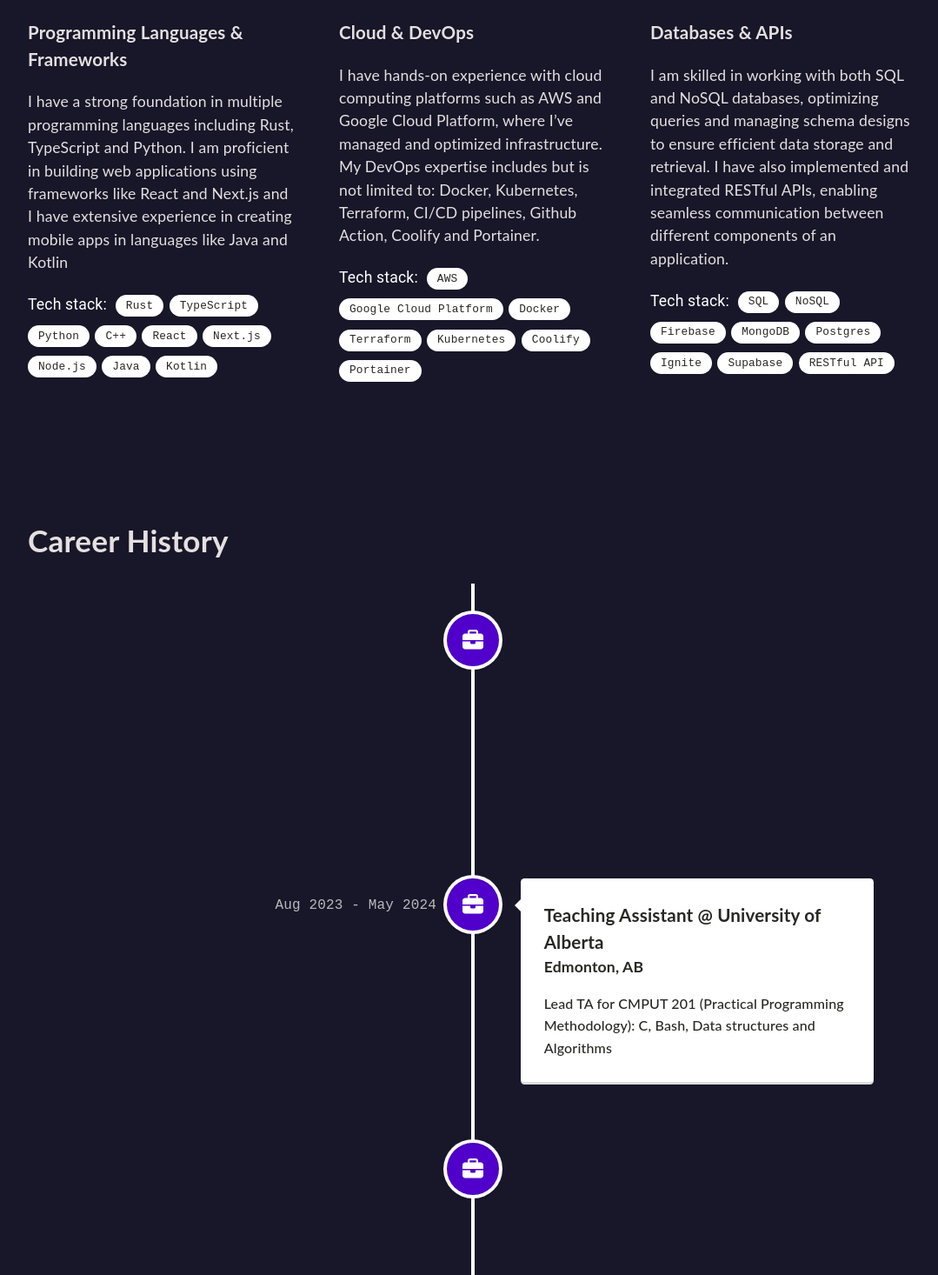
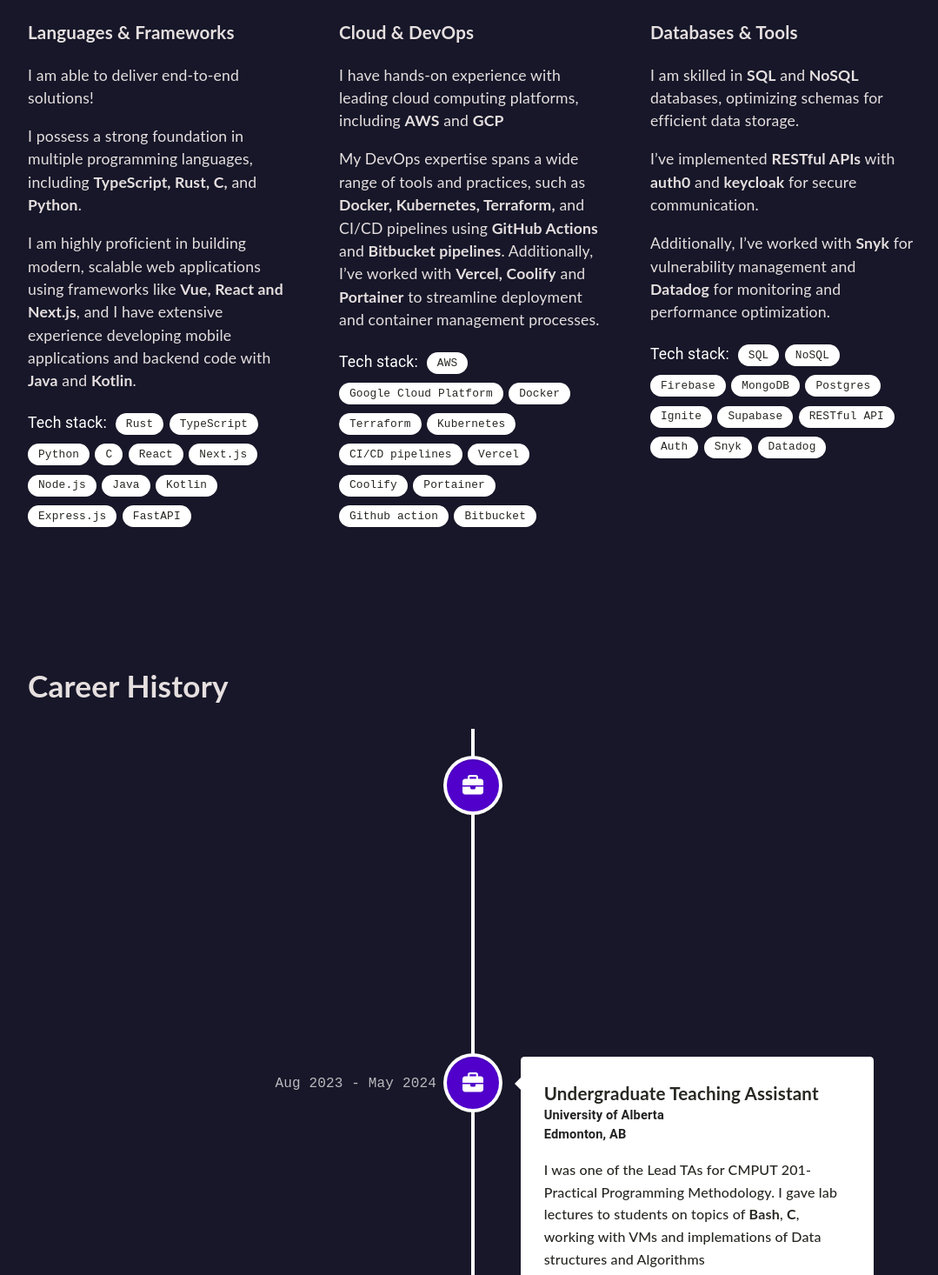
Before and after one commit to Micsushi/portfolio-website, a React (Create React App) app: page / in a window 1280 px wide. Shown: the part 1044-2510 px from the top of the page at 87% size, without its empty margins (96-1175 px from the left). Built offline with nearby package versions, Linux system fonts and the light colour scheme.

Commit message:
updated details

```diff
--- a/src/components/Expertise.tsx
+++ b/src/components/Expertise.tsx
@@ -9,12 +9,14 @@
     "Rust",
     "TypeScript",
     "Python",
-    "C++",
+    "C",
     "React",
     "Next.js",
     "Node.js",
     "Java",
-    "Kotlin"
+    "Kotlin",
+    "Express.js",
+    "FastAPI"
 ];
 
 const labelsSecond = [
@@ -23,12 +25,16 @@
     "Docker",
     "Terraform",
     "Kubernetes",
+    "CI/CD pipelines",
+    "Vercel",
     "Coolify",
     "Portainer",
+    "Github action",
+    "Bitbucket"
 ];
 
 const labelsThird = [
-    "SQL", "NoSQL", "Firebase", "MongoDB", "Postgres", "Ignite","Supabase", "RESTful API"
+    "SQL", "NoSQL", "Firebase", "MongoDB", "Postgres", "Ignite","Supabase", "RESTful API", "Auth", "Snyk", "Datadog"
 ];
 
 function Expertise() {
@@ -39,9 +45,21 @@
             <div className="skills-grid">
                 <div className="skill">
                     <FontAwesomeIcon icon={faReact} size="3x"/>
-                    <h3>Programming Languages & Frameworks</h3>
-                    <p>I have a strong foundation in multiple programming languages including Rust, TypeScript and Python. I am proficient in building web applications
-                         using frameworks like React and Next.js and I have extensive experience in creating mobile apps in languages like Java and Kotlin</p>
+                    <h3>Languages & Frameworks</h3>
+                        <p>
+                            I am able to deliver end-to-end solutions!
+                        </p>
+                        <p>
+                            I possess a strong foundation in multiple programming languages,
+                            including <b>TypeScript, Rust, C,</b> and <b>Python</b>.
+                        </p>
+                        <p>
+                            I am highly proficient
+                            in building modern, scalable web applications using frameworks
+                            like <b>Vue, React and Next.js</b>, and I have extensive experience
+                            developing mobile applications and backend code with <b>Java</b> and <b>Kotlin</b>.
+
+                        </p>
                     <div className="flex-chips">
                         <span className="chip-title">Tech stack:</span>
                         {labelsFirst.map((label, index) => (
@@ -53,8 +71,16 @@
                 <div className="skill">
                     <FontAwesomeIcon icon={faDocker} size="3x"/>
                     <h3>Cloud & DevOps</h3>
-                    <p>I have hands-on experience with cloud computing platforms such as AWS and Google Cloud Platform, where I’ve managed and optimized infrastructure.
-                        My DevOps expertise includes but is not limited to: Docker, Kubernetes,  Terraform, CI/CD pipelines, Github Action, Coolify and Portainer.</p>
+                        <p>
+                            I have hands-on experience with leading cloud computing platforms,
+                            including <b>AWS</b> and <b>GCP</b>
+                        </p>
+                        <p>
+                            My DevOps expertise spans a wide range of tools and practices,
+                            such as <b>Docker, Kubernetes, Terraform,</b> and CI/CD pipelines using <b>GitHub Actions</b> and <b>Bitbucket pipelines</b>.
+                            Additionally, I’ve worked with <b>Vercel, Coolify</b> and <b>Portainer</b> to streamline deployment
+                            and container management processes.
+                        </p>
                     <div className="flex-chips">
                         <span className="chip-title">Tech stack:</span>
                         {labelsSecond.map((label, index) => (
@@ -65,9 +91,16 @@
 
                 <div className="skill">
                     <FontAwesomeIcon icon={faMdb} size="3x"/>
-                    <h3>Databases & APIs</h3>
-                    <p>I am skilled in working with both SQL and NoSQL databases, optimizing queries and managing schema designs to ensure efficient data storage and retrieval.
-                        I have also implemented and integrated RESTful APIs, enabling seamless communication between different components of an application.</p>
+                    <h3>Databases & Tools</h3>
+                        <p>
+                            I am skilled in <b>SQL</b> and <b>NoSQL</b> databases, optimizing schemas for efficient data storage.
+                        </p>
+                        <p>
+                            I’ve implemented <b>RESTful APIs</b> with <b>auth0</b> and <b>keycloak</b> for secure communication.
+                        </p>
+                        <p>
+                            Additionally, I’ve worked with <b>Snyk</b> for vulnerability management and <b>Datadog</b> for monitoring and performance optimization.
+                        </p>
                     <div className="flex-chips">
                         <span className="chip-title">Tech stack:</span>
                         {labelsThird.map((label, index) => (
--- a/src/components/Project.tsx
+++ b/src/components/Project.tsx
@@ -1,4 +1,6 @@
 import React from "react";
+import mediCheck from "../assets/images/mediCheck.png";
+import studyAmp from "../assets/images/studyAmp.png";
 import agileBeast from "../assets/images/agileBeast.png";
 import numerify from "../assets/images/numerify.png";
 import studyBuddy from "../assets/images/studyBuddy.png";
@@ -11,32 +13,54 @@
       <h1>Personal Projects</h1>
       <div className="projects-grid">
         <div className="project">
+          <a href="https://github.com/A-D-I-T-C/medicheck" target="_blank" rel="noreferrer">
+            <img src={mediCheck} className="project-image zoom" alt="MediCheck" />
+            <h2>MediCheck</h2>
+          </a>
+          <p>MediCheck is an AI-powered platform designed to streamline healthcare interactions by providing
+            seamless access to session data, forms, and patient–clinician communication. It integrates <b>Whisper </b>
+             for voice to voice communication, selfhosted <b>DeepSeek</b> and <b>Llama 3.2</b> models for the chatbot, a
+            <b> RAG pipeline</b> with <b>AstraDB</b> for improved knowledge base, and is the platform is built using
+            <b> TypeScript, React, Tailwind, </b>and <b>Python</b></p>
+        </div>
+        <div className="project">
+          <a href="https://github.com/NatRunners/StudyAmp" target="_blank" rel="noreferrer">
+            <img src={studyAmp} className="project-image zoom" alt="StudyAmp" />
+            <h2>StudyAmp</h2>
+          </a>
+          <p>StudyAmp is a performance tracking and enhancement tool that monitors your attention score through
+             your EEG brainwaves. Using a Muse headband or similar devices, StudyAmp
+            monitors brain activity to detect periods of high and low focus, providing timestamped insights into
+            your study sessions using Python and NumPy to process the data.
+            The platform is build with Next.js and Supabase and a Flask backend manages historical study data and AI-driven recommendations. </p>
+        </div>
+        <div className="project">
           <a href="https://github.com/CMPUT301F23T29/agile-beast" target="_blank" rel="noreferrer">
             <img src={agileBeast} className="project-image zoom" alt="Agile Beast" />
             <h2>Agile Beast</h2>
           </a>
-          <p>Business inventory app for someone to record and manage the items that they own, and store this information.</p>
+          <p>Agile Beast is an <b>Android </b>app made for managing business inventory. The user can record and manage the items
+            that they own, and store this information. We built this app in <b>Java</b> with <b>Firebase</b> as our <b>NoSQL</b> database. We also
+            added item recognition uisng <b>Google's Machine Learning Kit</b></p>
         </div>
         <div className="project">
           <a href="https://github.com/Gym-Bros-Programs/banana-math" target="_blank" rel="noreferrer">
             <img src={numerify} className="project-image zoom" alt="Numerify" />
             <h2>Numerify</h2>
           </a>
-          <p>Mental math training site with a focus on gamifying math questions and get people to use their brains more.</p>
+          <p>Numerify, formerly known as Banana Math, is a mental math training site with a focus on gamifying math
+            questions and get people to use their brains more. We build this project using Next.js, Supabase, Typescript and managed
+          the infrastructure by deploying it from our own bare metal servers!</p>
         </div>
         <div className="project">
           <a href="https://github.com/x-ab-y/StudyBuddy" target="_blank" rel="noreferrer">
             <img src={studyBuddy} className="project-image zoom" alt="Study Buddy" />
             <h2>Study Buddy</h2>
           </a>
-          <p>Feature-packed browser extension that improves study efficiency with a focus mode, page summaries and word quick search.</p>
-        </div>
-        <div className="project">
-          <a href="https://github.com/Micsushi/wallaperfy" target="_blank" rel="noreferrer">
-            <img src={wallaperfy} className="project-image zoom" alt="Wallpaperfy" />
-            <h2>Wallpaperfy</h2>
-          </a>
-          <p>Windows app that allows the user to connect their calendar and todolist and have it as their desktop wallpaper.</p>
+          <p>Feature-packed browser extension that improves study efficiency with a focus mode, page summaries and word quick search.
+            The extension will implement Bionic Reading by dynamically reformatting the CSS code on any website and generate summaries and
+            search for key words using OpenAI's API.
+          </p>
         </div>
       </div>
     </div>
--- a/src/components/Timeline.tsx
+++ b/src/components/Timeline.tsx
@@ -16,14 +16,16 @@
             className="vertical-timeline-element--work"
             contentStyle={{ background: 'white', color: 'rgb(39, 40, 34)' }}
             contentArrowStyle={{ borderRight: '7px solid  white' }}
-            date="May 2024 - present"
+            date="May 2024 - Current"
             iconStyle={{ background: '#5000ca', color: 'rgb(39, 40, 34)' }}
             icon={<FontAwesomeIcon icon={faBriefcase} />}
           >
-            <h3 className="vertical-timeline-element-title">Software Developer Intern @ AT&T/INVIDI</h3>
-            <h4 className="vertical-timeline-element-subtitle">Edmonton, AB</h4>
+            <h3 className="vertical-timeline-element-title">Software Developer Intern</h3>
+            <h5 className="vertical-timeline-element-subtitle">INVIDI Technologies</h5>
+            <h5 className="vertical-timeline-element-subtitle">Edmonton, AB</h5>
             <p>
-              Devops Software Development. Backend Development for APIs, using Kotlin, AWS, Terraform, Docker
+              Polished my skills as a <b>Full Stack</b> and <b>Devops</b> intern for 16 months, worked with <b>AWS, Terraform, Kubernetes, Kotlin,
+               Vue.js, Postgres, Snyk, Datadog, Artifactory</b> and many more industry-standard tools
             </p>
           </VerticalTimelineElement>
           <VerticalTimelineElement
@@ -32,10 +34,12 @@
             iconStyle={{ background: '#5000ca', color: 'rgb(39, 40, 34)' }}
             icon={<FontAwesomeIcon icon={faBriefcase} />}
           >
-            <h3 className="vertical-timeline-element-title">Teaching Assistant @ University of Alberta</h3>
-            <h4 className="vertical-timeline-element-subtitle">Edmonton, AB</h4>
+            <h3 className="vertical-timeline-element-title">Undergraduate Teaching Assistant</h3>
+            <h5 className="vertical-timeline-element-subtitle">University of Alberta</h5>
+            <h5 className="vertical-timeline-element-subtitle">Edmonton, AB</h5>
             <p>
-              Lead TA for CMPUT 201 (Practical Programming Methodology): C, Bash, Data structures and Algorithms
+              I was one of the Lead TAs for CMPUT 201-Practical Programming Methodology. I gave lab lectures to students on topics of
+              <b> Bash</b>, <b>C</b>, working with VMs and implemations of Data structures and Algorithms
             </p>
           </VerticalTimelineElement>
           <VerticalTimelineElement
@@ -44,10 +48,12 @@
             iconStyle={{ background: '#5000ca', color: 'rgb(39, 40, 34)' }}
             icon={<FontAwesomeIcon icon={faBriefcase} />}
           >
-            <h3 className="vertical-timeline-element-title">Geek Squad Agent @ Bestbuy</h3>
-            <h4 className="vertical-timeline-element-subtitle">Edmonton, AB</h4>
+            <h3 className="vertical-timeline-element-title">Geek Squad Agent</h3>
+            <h5 className="vertical-timeline-element-subtitle">Bestbuy</h5>
+            <h5 className="vertical-timeline-element-subtitle">Edmonton, AB</h5>
             <p>
-              Hardware repairs, Software repairs, Debugging and troubleshooting a variety of devices
+              Learnt hands on skills with devices by performing <b>hardware repairs</b>, <b>software debugging</b>, <b>system troubleshooting</b>.
+              Worked on <b>communication</b> and <b>sales</b> skills by servicing thousands of customers
             </p>
           </VerticalTimelineElement>
           <VerticalTimelineElement
@@ -56,10 +62,37 @@
             iconStyle={{ background: '#5000ca', color: 'rgb(39, 40, 34)' }}
             icon={<FontAwesomeIcon icon={faBriefcase} />}
           >
-            <h3 className="vertical-timeline-element-title">Data Analyst Intern @ NEE YOU Trading</h3>
-            <h4 className="vertical-timeline-element-subtitle">Johannesburg, South Africa</h4>
+            <h3 className="vertical-timeline-element-title">Data Analyst Intern</h3>
+            <h5 className="vertical-timeline-element-subtitle">NEE YOU Trading</h5>
+            <h5 className="vertical-timeline-element-subtitle">Johannesburg, South Africa</h5>
             <p>
-            Statistical Analysis, Automation, Data Governance, Data pipelines
+            Worked on <b>Statistical Analysis, Automation, Data Governance, Data pipelines</b> using <b>R, Python, MongoDB, Java</b> and other tools
+            </p>
+          </VerticalTimelineElement>
+          <VerticalTimelineElement
+            className="vertical-timeline-element--work"
+            date="JUN 2019 - Current"
+            iconStyle={{ background: '#5000ca', color: 'rgb(39, 40, 34)' }}
+            icon={<FontAwesomeIcon icon={faBriefcase} />}
+          >
+            <h3 className="vertical-timeline-element-title">Private Tutor</h3>
+            <h5 className="vertical-timeline-element-subtitle">Self-Employed</h5>
+            <h5 className="vertical-timeline-element-subtitle">Remote</h5>
+            <p>
+              I worked as a private tutor for the over <b>5 years</b> now! I am very proud to say that I have taught over <b>100</b> students ranging from grade 3 all the way
+              up to second year university students
+            </p>
+          </VerticalTimelineElement>
+          <VerticalTimelineElement
+            className="vertical-timeline-element--work"
+            iconStyle={{ background: '#5000ca', color: 'rgb(39, 40, 34)' }}
+            icon={<FontAwesomeIcon icon={faBriefcase} />}
+          >
+            <h3 className="vertical-timeline-element-title">Other</h3>
+            <h5 className="vertical-timeline-element-subtitle">Check out my <a href="https://www.linkedin.com/in/wjshi/">Linkedin</a> for details</h5>
+            <p>
+              I held multiple student leader and part time positions these past few years, including but not limited to: <b>Residence Floor Coordinator,
+               Vice President of Schaffer Residence, VP External for UACS</b> and <b>VP Admin for UACS</b>
             </p>
           </VerticalTimelineElement>
         </VerticalTimeline>
--- a/src/index.scss
+++ b/src/index.scss
@@ -27,8 +27,13 @@
   transition: color .15s ease-in-out,background-color .15s ease-in-out,border-color .15s ease-in-out;
 }
 
-p, a, h1, h2, h3, h4, h5, label, button {
+p, h1, h2, h3, h4,label, button {
   color: #e6dfdf;
+ font-family: "Lato", sans-serif;
+}
+
+a {
+  color: #3970d6;
   font-family: "Lato", sans-serif;
 }
 
```
Also changed, not shown: src/assets/images/mediCheck.png (added), src/assets/images/studyAmp.png (added). Lines whose indentation alone changed are shown as unchanged.
